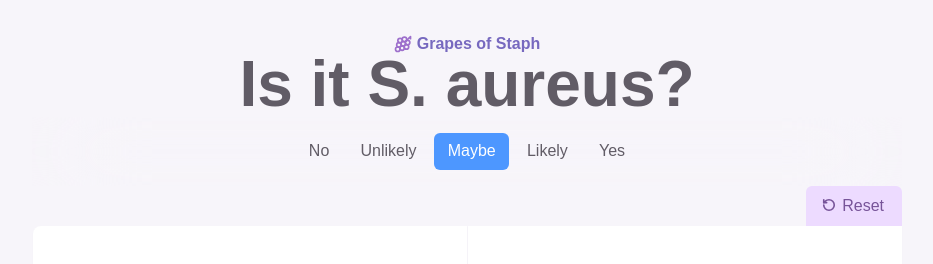
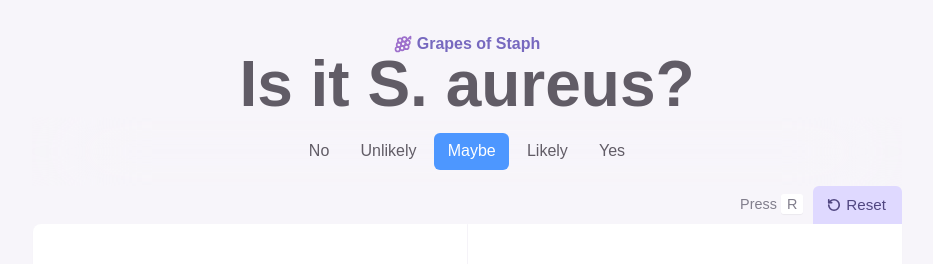
Before and after one commit to davbl/grapes-of-staph, a React (Vite) app: page / in a window 1280 px wide. Shown: the top 264 px of the page, without its empty margins (173-1106 px from the left). Built offline with nearby package versions, Linux system fonts and the light colour scheme; a web font is replaced by a local one.

Commit message:
Improve Reset

```diff
--- a/src/components/Controls/ResetBtn/ResetBtn.jsx
+++ b/src/components/Controls/ResetBtn/ResetBtn.jsx
@@ -1,33 +1,45 @@
 import "./resetBtn.css";
+import { RotateCcw } from "lucide-react";
 import useStore from "../../../useStore";
+import { useEffect } from "react";
 
 const ResetBtn = () => {
   //
   const resetSelections = useStore((state) => state.resetSelections);
 
-  const handleReset = () => {
-    resetSelections();
-  };
+  // Add keydown listener for "R" key
+  useEffect(() => {
+    const handleKeyDown = (event) => {
+      if (event.key.toLowerCase() === "r") {
+        resetSelections();
+
+        // Remove focus from any radio buttons
+        const focusedElement = document.activeElement;
+        if (focusedElement && focusedElement.type === "radio") {
+          focusedElement.blur();
+        }
+      }
+    };
+
+    window.addEventListener("keydown", handleKeyDown);
+
+    // Cleanup listener when component unmounts
+    return () => {
+      window.removeEventListener("keydown", handleKeyDown);
+    };
+  }, [resetSelections]);
 
   // Render
   return (
-    <button type="button" className="reset-btn" onClick={handleReset}>
-      <svg
-        xmlns="http://www.w3.org/2000/svg"
-        width="14"
-        height="14"
-        viewBox="0 0 24 24"
-        fill="none"
-        stroke="currentColor"
-        strokeWidth="2.8"
-        strokeLinecap="round"
-        strokeLinejoin="round"
-        className="lucide lucide-rotate-ccw">
-        <path d="M3 12a9 9 0 1 0 9-9 9.75 9.75 0 0 0-6.74 2.74L3 8" />
-        <path d="M3 3v5h5" />
-      </svg>
-      Reset
-    </button>
+    <div className="reset-container">
+      <p>
+        Press <kbd>R</kbd>
+      </p>
+      <button type="button" className="reset-btn" onClick={resetSelections}>
+        <RotateCcw size={14} color="currentColor" strokeWidth={2.8} />
+        Reset
+      </button>
+    </div>
   );
 };
 
--- a/src/components/Controls/ResetBtn/resetBtn.css
+++ b/src/components/Controls/ResetBtn/resetBtn.css
@@ -1,41 +1,58 @@
-/* Reset all radio selections */
+.reset-container {
+  display: flex;
+  align-items: center;
+  gap: 10px;
+  align-self: flex-end;
+
+  p {
+    font-size: 0.9rem;
+    color: #817e8c;
+  }
+
+  kbd {
+    font-family: inherit;
+    color: inherit;
+    background-color: white;
+    padding: 2px 6px;
+    border-radius: 3px;
+    /* x y blur spread color */
+    box-shadow: 0px 1px 1px 0px rgba(0, 0, 0, 0.05);
+  }
+}
+
 .reset-btn {
-  --btn-bg: #eddbff;
-  --btn-text: #775499;
-  --btn-hover: #9268bd;
-  --btn-active: #e8d1ff;
+  --btn-text: #504680;
+  --btn-bg: #dfd9ff;
+  --btn-hover: #d9d1ff;
+  --btn-active: #d4ccff;
 
   background-color: var(--btn-bg);
   color: var(--btn-text);
   border: none;
-  padding: 8px 18px 8px 16px;
+  padding: 8px 16px 8px 14px;
   border-radius: 6px 6px 0px 0px;
   display: flex;
   width: fit-content;
   align-items: center;
   justify-content: center;
-  gap: 6px;
+  gap: 5px;
   cursor: pointer;
-  font-weight: 400;
-  font-size: 1rem;
-  align-self: flex-end;
-  /* transition: all 0.05s ease-in-out;  the outline is weirdly animated, so off */
-  /* outline-offset: -1.5px; */
+  font-weight: 500;
+  font-size: 0.95rem;
+  /* align-self: flex-end; */
 }
 
 /* This is so that hover doesn't persist on mobile after tapping btn */
 @media (hover: hover) {
   .reset-btn:hover {
-    /* background-color: #f2f2f2; */
-    outline: 1.5px solid var(--btn-hover);
-    outline-offset: -1.5px;
+    background-color: var(--btn-hover);
+    /* outline: 1.5px solid var(--btn-hover);
+    outline-offset: -1.5px; */
   }
 }
 
 .reset-btn:active {
   background-color: var(--btn-active);
-  /* outline: 1.5px solid #9d70cc;
-  outline-offset: -1.5px; */
 }
 
 .reset-btn:focus-visible {
@@ -44,10 +61,17 @@
 }
 
 @media (max-width: 1079px) {
-  .reset-btn {
-    position: fixed;
-    bottom: 1rem;
-    right: 1rem;
-    transform: translateX(0%);
+  .reset-container {
+    .reset-btn {
+      position: fixed;
+      bottom: 1rem;
+      right: 1rem;
+      /* transform: translateX(0%); */
+      border-radius: 6px;
+    }
+
+    p {
+      display: none;
+    }
   }
 }
```
